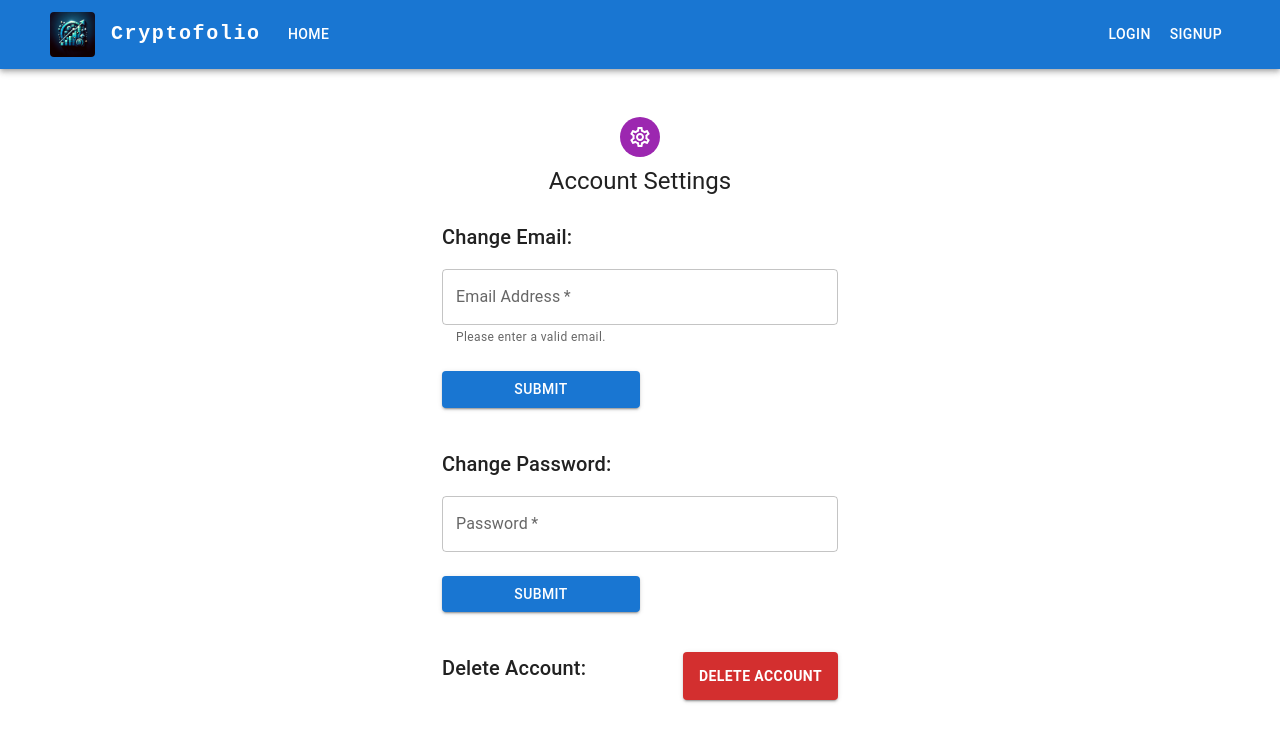
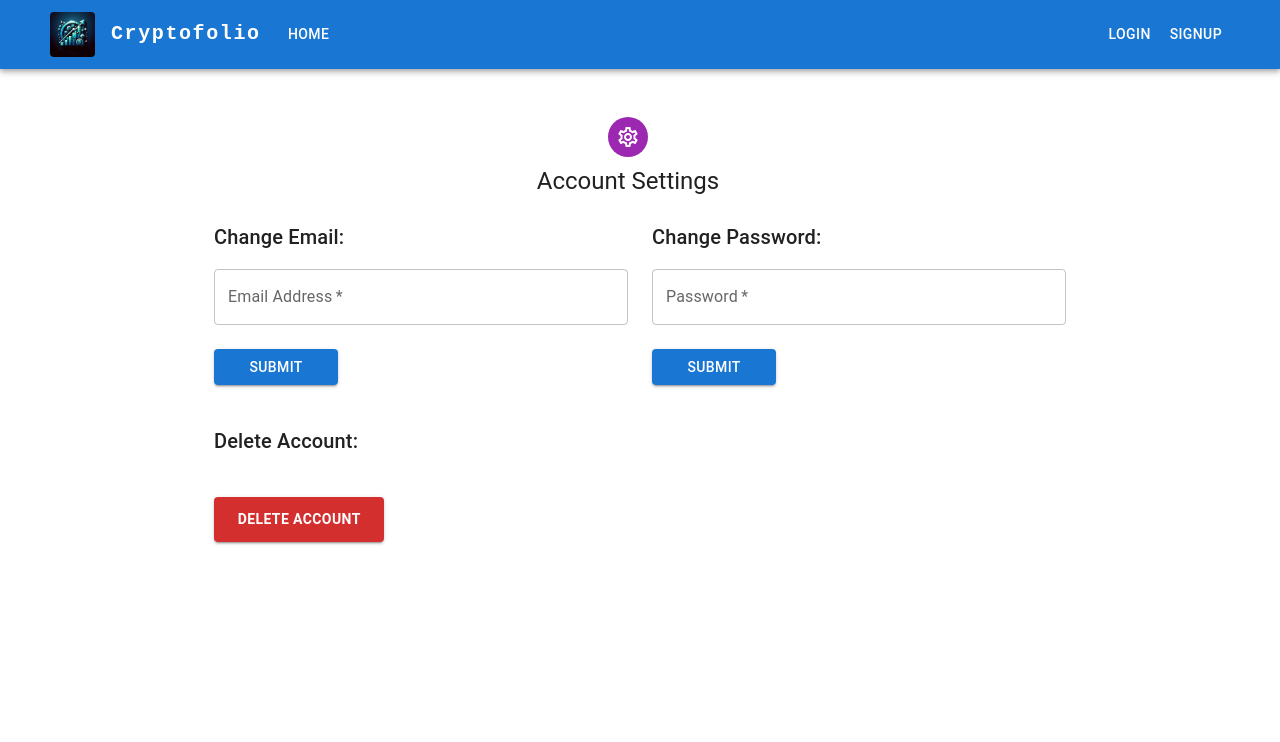
Before and after one commit to sfryan95/Cryptofolio, a React app: page /dashboard in a window 1280 px wide. Shown: the top 742 px of the page. Built offline with nearby package versions, Linux system fonts and the light colour scheme.

Commit message:
adjusted user dashboard sytling

```diff
--- a/src/components/Dashboard/Dashboard.jsx
+++ b/src/components/Dashboard/Dashboard.jsx
@@ -121,7 +121,7 @@ export default function Dashboard({ setIsAuthenticated }) {
   };
 
   return (
-    <Container component="main" maxWidth="xs">
+    <Container component="main" maxWidth="md">
       <CssBaseline />
       <Box
         sx={{
@@ -138,6 +138,7 @@ export default function Dashboard({ setIsAuthenticated }) {
             alignItems: 'center',
             justifyContent: 'center',
             width: '100%',
+            pr: 3,
           }}>
           <Avatar sx={{ m: 1, bgcolor: 'secondary.main' }}>
             <SettingsOutlinedIcon />
@@ -146,20 +147,28 @@ export default function Dashboard({ setIsAuthenticated }) {
             Account Settings
           </Typography>
         </Box>
+        <Box
+          sx={{
+            display: 'flex',
+            flexDirection: 'row',
+            alignItems: 'flex-start',
+            justifyContent: 'center',
+            width: '100%',
+          }}>
           <Box component="form" noValidate onSubmit={handleEmailSubmit} sx={{ mt: 3, width: '100%' }}>
             <Typography component="h2" variant="h6" sx={{ mb: 2 }}>
               Change Email:
             </Typography>
             <Grid container spacing={2}>
               <Grid item xs={12}>
-              <TextField required fullWidth id="email" label="Email Address" name="email" autoComplete="email" error={!!emailError} helperText={emailError || 'Please enter a valid email.'} />
+                <TextField required fullWidth id="email" label="Email Address" name="email" autoComplete="email" error={!!emailError} helperText={emailError} />
               </Grid>
             </Grid>
-          <Button type="submit" fullWidth variant="contained" sx={{ mt: 3, mb: 2, width: '50%' }}>
+            <Button type="submit" fullWidth variant="contained" sx={{ mt: 3, mb: 2, width: '30%' }}>
               Submit
             </Button>
           </Box>
-        <Box component="form" noValidate onSubmit={handlePasswordSubmit} sx={{ mt: 3, width: '100%' }}>
+          <Box component="form" noValidate onSubmit={handlePasswordSubmit} sx={{ mt: 3, ml: 3, width: '100%' }}>
             <Typography component="h2" variant="h6" sx={{ mb: 2 }}>
               Change Password:
             </Typography>
@@ -168,16 +177,25 @@ export default function Dashboard({ setIsAuthenticated }) {
                 <TextField required fullWidth name="password" label="Password" type="password" id="password" autoComplete="new-password" />
               </Grid>
             </Grid>
-          <Button type="submit" fullWidth variant="contained" sx={{ mt: 3, mb: 2, width: '50%' }}>
+            <Button type="submit" fullWidth variant="contained" sx={{ mt: 3, mb: 2, width: '30%' }}>
               Submit
             </Button>
           </Box>
-        <Box sx={{ mt: 3, width: '100%', display: 'flex', justifyContent: 'space-between' }}>
+        </Box>
+        <Box
+          sx={{
+            display: 'flex',
+            flexDirection: 'row',
+            alignItems: 'flex-start',
+            justifyContent: 'center',
+            width: '100%',
+          }}>
+          <Box sx={{ mt: 3, width: '100%', display: 'flex', flexDirection: 'column', justifyContent: 'space-between' }}>
             <Typography component="h2" variant="h6" sx={{ mb: 2 }}>
               Delete Account:
             </Typography>
             <React.Fragment>
-            <Button variant="contained" color="error" onClick={handleClickOpen} sx={{ fontWeight: 'bold' }}>
+              <Button variant="contained" color="error" onClick={handleClickOpen} sx={{ fontWeight: 'bold', mt: 3, mb: 2, width: '40%', pt: '10px', pb: '10px' }}>
                 Delete Account
               </Button>
               <Dialog
@@ -203,6 +221,8 @@ export default function Dashboard({ setIsAuthenticated }) {
               </Dialog>
             </React.Fragment>
           </Box>
+          <Box sx={{ mt: 3, width: '100%', display: 'flex', flexDirection: 'column', justifyContent: 'space-between' }}></Box>
+        </Box>
       </Box>
     </Container>
   );
--- a/src/components/Portfolio/CryptoForm.jsx
+++ b/src/components/Portfolio/CryptoForm.jsx
@@ -42,7 +42,6 @@ export default function ComboBox({ coinList, rows, setRows }) {
             };
             try {
               const response = await axios.post(url, data, config);
-              console.log('Response:', response.data);
             } catch (e) {
               console.error('Error:', e);
             }
```
Also changed, not shown: 2 other files (tests, documents, lock files or other folders). Lines whose indentation alone changed are shown as unchanged.
